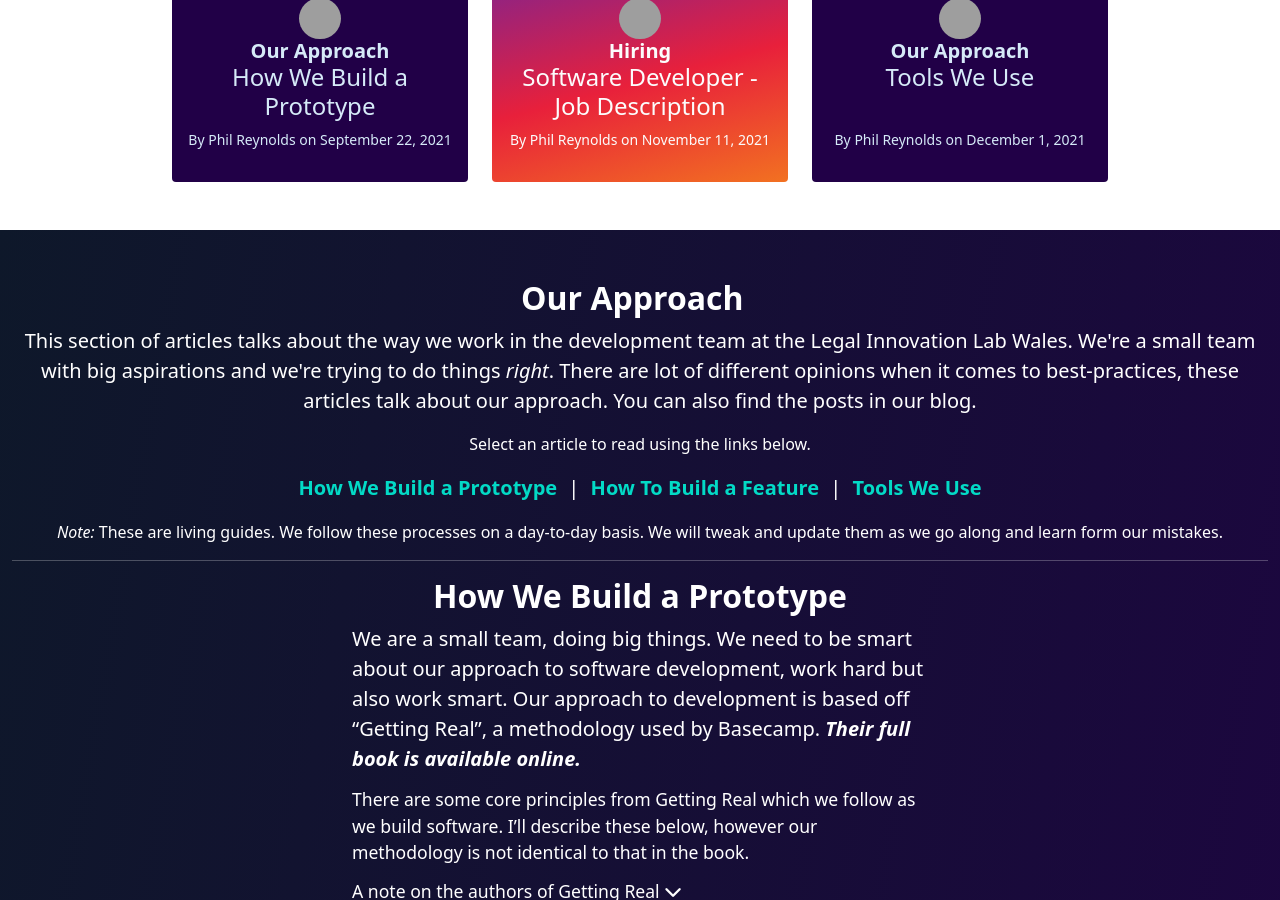
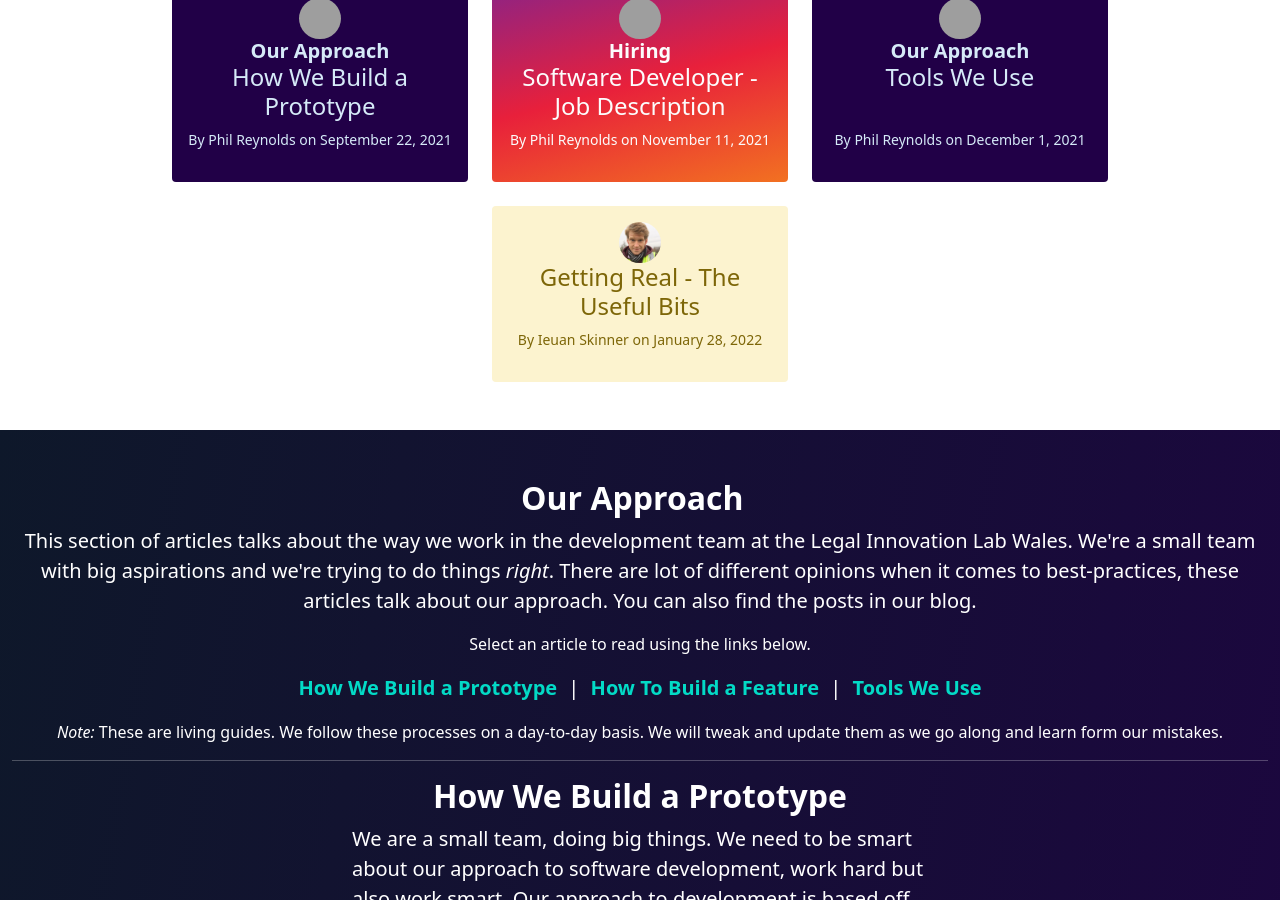
Before and after one commit to Legal-Innovation-Lab-Wales/dev-page, a Jekyll site: the page built from index.html, in a window 1280 px wide and 900 px high, scrolled down 4906 px. Built offline with Jekyll 4.4.1, drawn with Linux system fonts in a browser that asks for light colours; nearby versions of some CDN libraries; part of the change alters nothing that is shown; grey boxes are pictures that could not be loaded.

Commit message:
Add Getting Real Blog post by Ieuan

```diff
--- a/_data/blog-posts.yml
+++ b/_data/blog-posts.yml
@@ -192,3 +192,13 @@
   tag: approach
   order: 3
   card-color: blue-dark
+
+- layout: blog
+  author: Ieuan
+  full-name: Ieuan Skinner
+  short-title: getting-real
+  full-title: Getting Real - The Useful Bits
+  file-type: md
+  publish-date: January 28
+  publish-year: 2022
+  card-color: yellow
--- a/_home-sections/blog.liquid
+++ b/_home-sections/blog.liquid
@@ -10,7 +10,7 @@
         <div class="row row-cols-2 row-cols-md-3 row-cols-xl-4 g-4 mx-auto justify-content-center card-row">
             {% for post in site.data.blog-posts %}
                 <div class="col">
-                    <a href="blog/{{ post.author | downcase }}/{{ post.publish-year }}/{{ post.short-title }}.{{ post.file-type }}">
+                    <a href="blog/{{ post.author | downcase }}/{{ post.publish-year }}/{{ post.short-title }}">
                         <div class="{{ post.card-color }}-card card h-100">
                             <img alt="Author: {{ post.author }}" class="author"
                                  src="assets/images/team/{{ post.author | downcase }}.jpg">
--- /dev/null
+++ b/blog/ieuan/2022/getting-real.md
@@ -0,0 +1,114 @@
+---
+layout: blog
+author: Ieuan
+full-name: Ieuan Skinner
+category: Our Approach
+short-title: getting-real
+full-title: Getting Real - The Useful Bits
+file-type: md
+publish-date: January 28
+publish-year: 2022
+card-color: yellow
+---
+
+# Getting Real - The Useful Bits
+
+## Introduction
+
+A lot of the modern software development we do at LILW requires us to build secure, feature-filled web applications as fast and economically as we can. Oftentimes we’ve found ourselves creating software that is so feature-full that it would typically necessitate the founding of a new start-up to be fully realised. The timelines we work to on these projects match the fast-paced style those start-ups would need in order to survive.
+
+As a result of this, we choose to build our web apps in Ruby on Rails (Rails) although, to be frank, all of the reasons we have for using Rails are likely equally applicable to any other modern web-app framework (such as Django) and were we to upskill ourselves to be as knowledgeable on those frameworks as we are on Rails then the ultimate time-saving we’d achieve as a team would likely be negligible because as it turns out a lot of the modern tools used to build some of the most large-scale, complex software on the planet are all really *really* good.
+
+So if the tools aren’t the biggest source of efficiency *wins* when it comes to building our software then what is? ... It’s our approach and processes of course! If you’re familiar with software development then this will come as no surprise, the “Agile Approach” to software development has been a long-established doctrine, and whilst there’s plenty to gain from this approach (and we follow it at the lab where applicable) it both benefits and suffers from abstraction.
+
+Rails is a very opinionated framework. It isn't afraid to say "do it this way, this way works, we think this is the best approach". Getting Real takes the same blunt approach to the overall product life cycle, from finding funding to interface design.
+
+## The Useful Bits
+
+When I started reading "Getting Real" I decided that I would fold the page whenever I found a piece of advice and/or rule that I felt we at the lab either could benefit from or were benefiting from as a part of our current approach. That way by the end of the book I could simply write up these rules as a neat concise listicle. However, by the end of my reading, I wound up with a copy that looked like this:
+
+![book.png](../../../assets/images/ieuan/book.png)
+
+The chunk at the bottom of that image is predominantly introductory filler and the chunk about 3/4 of the way through is in regards to pricing, as you can see a lot of the advice excluding these sections I found to be quite useful, and as such I've had to limit my selections further for the sake of brevity and so will only present what are, in my opinion, the most important bits of advice.
+
+**[Fix Time and Budget, Flex Scope](https://basecamp.com/gettingreal/02.4-fix-time-and-budget-flex-scope)**
+The heading essentially captures the essence of this advice; if you're able to be flexible with scope then you'll be more able to deliver on time and launching something great that's slightly smaller in scope is better than launching something mediocre and full of holes.
+
+> How does a project get to be a year behind schedule? One day at a time. 😂
+>
+
+**[The Three Musketeers](https://basecamp.com/gettingreal/03.3-the-three-musketeers)**
+The sub-head for this advice reads ***Use a team of three for version 1.0*** and that effectively encapsulates the advice. There's not much in the way of justification for this (yet) but anecdotally I'd have to agree this is a sweet spot number for starting any project.
+
+**[Embrace Constraints](https://basecamp.com/gettingreal/03.4-embrace-constraints)**
+Again this advice is neatly encompassed by its sub-heading: ***Let limitations guide you to creative solutions***. Relaying their own experience building Basecamp, 37signals outlines here how constraints can often become advantages if you can find ways to work with them rather than bleeding your time and energy into fighting them.
+
+**[What's the Big Idea](https://basecamp.com/gettingreal/04.1-whats-the-big-idea)**
+This is an idea that I don't believe we've fully embraced at the lab yet, however, I really like the simplicity of it and think it could be useful to us. The gist of it is to explicitly define the one-point vision for the apps you build and to examine the changes you make against that vision i.e. are these changes helping or hindering this vision? Are we straying in pursuit of something that is separate from the vision of this app?
+
+37signals list the vision for each of their apps and provide some example extracts to justify this approach. They neatly end with ***Make the big decision about your vision upfront and all your future little decisions become much easier*** and I ultimately feel that this is where the big time-save comes from.
+
+**[Ignore Details Early On](https://basecamp.com/gettingreal/04.2-ignore-details-early-on)**
+This is a rather self-explanatory piece of advice but it is very easy to ignore. I appreciate the analogy to that of drawing wherein you don't begin by drawing the details right away, rather you begin by sketching the proportions for a scene and build up from there.
+
+**[From Idea to Implementation](https://basecamp.com/gettingreal/06.3-from-idea-to-implementation)**
+Here 37signals give a quick overview of their approach to the initial stages of web-app design which consists of **brainstorm → sketches → HTML → coding**, this isn't an approach I've taken as I've never been much of an artist so I find producing sketches daunting however a compelling case is made that even dirty "scrawl stuff" can be valuable at the outset.
+
+**[Avoid Preferences](https://basecamp.com/gettingreal/06.4-avoid-preferences)**
+A good piece of advice I've failed to follow is to avoid including preferences and just make a decision up front so the customer doesn't have to. The scenario is given about "messages per page" and including an option to choose "25, 50, or 100" is an **exact** position I've found myself in prior to reading this book, and at the time I decided to include the preference options as it seemed easier than having to make a decision myself and potentially getting it wrong. In the future, I'll be sure to ***make the call*** as the authors put it and avoid the costs that come with preferences.
+
+**["Done!"](https://basecamp.com/gettingreal/06.5-done)**
+Like many before the sub-heading neatly captures this advice as ***Decisions are temporary so make the call and move on***. Along with this advice is a snippet from Derek Sivers that neatly captures the relationship between good ideas and good execution, headlined *Be An Executioner* it can be found [here](https://basecamp.com/gettingreal/06.5-done#be-an-executioner).
+
+**[Alone Time](https://basecamp.com/gettingreal/07.2-alone-time)**
+To anybody who has worked as a software developer, this advice will probably be the most obvious and most precious, here 37signals outline the need to allow devs the time, space, and silence needed to enter the flow state from which maximal productivity and performance can be achieved.
+
+Of course, this concept isn't just true for software developers, "the zone" is a concept that can transcend a lot of disciplines, and wherever it is applicable so too is the advice that ***People need uninterrupted time to get things done.***
+
+**[Interface First](https://basecamp.com/gettingreal/09.1-interface-first)**
+The whole ***Interface Design*** section of Getting Real that begins with this advice is honestly [worth a read](https://basecamp.com/gettingreal/09.1-interface-first) but I'll highlight 3 pieces I found very useful starting with this. Interface first might sound obvious but I've worked on projects where programming begins before design and more often than not this approach leads to headaches, design is relatively easy to change whereas assumptions about design that get baked into your code in the absence of a design are not so I'm in full-throated agreement with this: Interface 👏 First 👏
+
+**[Three State Solution](https://basecamp.com/gettingreal/09.3-three-state-solution)**
+This advice posits that there are 3 states you should effectively design all of your screens for, these are:
+
+**Regular -** The screen people see when everything's working fine and your app is flush with data.
+**Blank -** The screen people see when using the app for the first time before data is entered.
+**Error -** The screen people see when something goes wrong.
+
+This is (as all good advice tends to be) seemingly obvious however I know from experience that it's very easy when building new screens in a development environment that is flush with data to completely forgo the blank state or similarly to get so used to seeing your web-app working that you neglect to consider the error state entirely, therefore, I definitely think having this put so concisely makes it a useful bit of advice.
+
+**[One Interface](https://basecamp.com/gettingreal/09.8-one-interface)**
+The sub-heading here reads ***Incorporate admin functions into the public interface***. This advice I think is best taken with a grain of salt as it's certainly the case that some admin functions are so separate to anything that a typical user can either see or do that they will require their own screen however I think the points raised around the maintainability of 2 separate interfaces are completely fair and ultimately this is a useful bit of advice I'll try to follow.
+
+**[Code Speaks](https://basecamp.com/gettingreal/10.3-code-speaks)**
+This advice was quite jarring to me at first as it seemed to run contrary to the previous design-first approach and so I felt the authors had contradicted themselves and introduced confusion. However as I thought on it more I realised that what this advice is saying isn't that you should code-first and *then* design but that **as you are implementing your design in code** you should reflect on your design and if your code is beginning to shape a design element in a particular way (i.e. *this* way is far more practical than *that* way) then you should listen as often this pathfinding approach can be indicative of a positive direction.
+
+Though I do think the Martin Fowler quote is very unhelpful.
+
+**[There's Nothing Functional about a Functional Spec](https://basecamp.com/gettingreal/11.1-theres-nothing-functional-about-afunctional-spec)**
+This advice felt a bit like a slap in the face as I had just begun working on what was in effect a functional specification for a web app we had built when I read it. Spanning 3 pages (possibly the longest piece of advice they've given) 37signals meticulously layout why functional specs can be, and often are, a waste of time.
+
+**[Tell Me a Quick Story](https://basecamp.com/gettingreal/11.3-tell-me-a-quick-story)**
+37signals sum this up best as *If you do find yourself requiring words to explain a new feature or concept, write a brief story about it. Don't get into the technical or design details, just tell a quick story. Do it in a human way, like you would in a normal conversation.*
+
+Part of our success in the lab (I feel) has been our ability to do the above, we always try and treat software development and feature design as a collaborative effort that we can get into engineering quibbles about behind the scenes whereas when we talk things through with academics or other non-developers we try to keep the conversation as human as possible and thus far it has worked well.
+
+**[Answer Quick](https://basecamp.com/gettingreal/14.3-answer-quick)**
+***Quick turnaround time on support queries should be a top priority.*** Whether it's by virtue of being a small team or the ethos we've unspokenly agreed too I also feel that part of our success has also been in following this advice. The inverse of this advice also holds true in that if you don't maintain a quick turnaround for answering support queries then the people you need to work with you in order to get things done will be less and less likely to want to work with you going forward and as that relationship deteriorates so too can your team's reputation.
+
+**[Tough Love](https://basecamp.com/gettingreal/14.4-tough-love)**
+Another seemingly obvious piece of advice but being willing to say *no* when it comes to feature requests and scope is a big part of what makes a software project successful. At the lab, we're very good at being honest and upfront with stakeholders as we have enough autonomy that we don't need to be "yes-men" in order to survive.
+
+**[Keep The Posts Coming](https://basecamp.com/gettingreal/15.2-keep-the-posts-coming)**
+I've never *had* to maintain a developer blog on a web app before and it's unlikely we'd create a blog for the web apps we build at the lab but there's some other useful advice in here I'm sure we will use such as FAQs, How-Tos and Tips & Tricks.
+
+**[All Bugs Are Not Created Equal](https://basecamp.com/gettingreal/15.4-all-bugs-are-not-created-equal)**
+Prioritization is of course useful but the bolder advice given here is that "yes, you can ignore some bugs". I've seen a lot of software projects where inordinate resources go toward addressing some minor visual "bug" that only occurs in some niché context (sometimes so niché the only person who can seem to replicate it is the person who raised it in the first place 😂) and frankly they're never worth the effort in the long term.
+
+As Voltaire once said (sort of) "Don't let perfect be the enemy of good".
+
+**[Ride Out The Storm](https://basecamp.com/gettingreal/15.5-ride-out-the-storm)**
+This is some advice I could have used much earlier in my career and I will be certain to carry it forward from now on. To be frank I can't paraphrase it any better so I'd suggest reading the whole piece linked above.
+
+**[Beware The Bloat Monster](https://basecamp.com/gettingreal/15.7-beware-the-bloat-monster)**
+This final piece of advice is aimed at mature software projects where most before it were considering projects in their early stages. Avoiding bloat might seem like an obvious piece of advice but the bolder, less obvious advice I feel is when 37signals say ***New doesn't always mean improved. Sometimes there's a point where you should just let a product be.***
```
Also changed, not shown: 1 other file.
